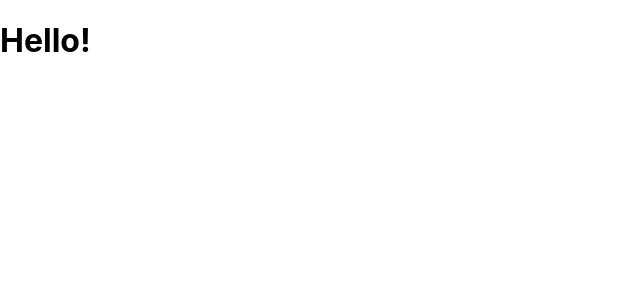
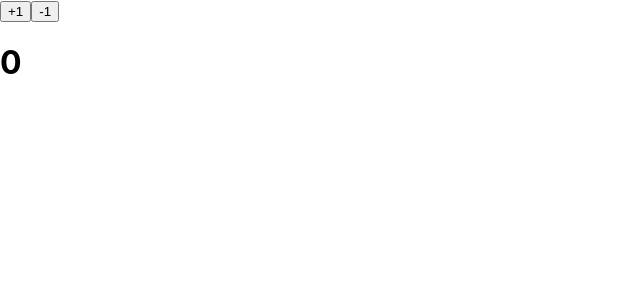
Before and after one commit to AivazovskiiRoman/redux-saga, a React (Create React App) app: page / in a window 1280 px wide. Shown: the top 300 px of the page, without its empty margins (0-640 px from the left). Built offline with nearby package versions, Linux system fonts and the light colour scheme.

Commit message:
added counter to redux

```diff
--- a/src/App.js
+++ b/src/App.js
@@ -1,5 +1,25 @@
+import { useSelector, useDispatch } from "react-redux";
+import { decreaseCount, increaseCount } from "./redux/actions/actionCreator";
+
 const App = () => {
-  return <h1>Hello!</h1>;
+  const count = useSelector((store) => store?.counter?.count);
+  const dispatch = useDispatch();
+
+  const handleIncrease = () => {
+    dispatch(increaseCount());
+  };
+
+  const handleDecrease = () => {
+    dispatch(decreaseCount());
+  };
+
+  return (
+    <div>
+      <button onClick={handleIncrease}>+1</button>
+      <button onClick={handleDecrease}>-1</button>
+      <h1>{count}</h1>
+    </div>
+  );
 };
 
 export default App;
--- a/src/index.js
+++ b/src/index.js
@@ -1,13 +1,17 @@
-import React from 'react';
-import ReactDOM from 'react-dom/client';
-import './index.css';
-import App from './App';
-import reportWebVitals from './reportWebVitals';
+import React from "react";
+import ReactDOM from "react-dom/client";
+import { Provider } from "react-redux";
+import store from "./redux/store";
+import "./index.css";
+import App from "./App";
+import reportWebVitals from "./reportWebVitals";
 
-const root = ReactDOM.createRoot(document.getElementById('root'));
+const root = ReactDOM.createRoot(document.getElementById("root"));
 root.render(
   <React.StrictMode>
-    <App />
+    <Provider store={store}>
+      <App />
+    </Provider>
   </React.StrictMode>
 );
 
--- /dev/null
+++ b/src/redux/actions/actionCreator.js
@@ -0,0 +1,9 @@
+import { INCREASE_COUNT, DECREASE_COUNT } from "../constants";
+
+export const increaseCount = () => ({
+  type: INCREASE_COUNT,
+});
+
+export const decreaseCount = () => ({
+  type: DECREASE_COUNT,
+});
--- /dev/null
+++ b/src/redux/constants.js
@@ -0,0 +1,2 @@
+export const INCREASE_COUNT = "INCREASE_COUNT";
+export const DECREASE_COUNT = "DECREASE_COUNT";
--- /dev/null
+++ b/src/redux/reducers/counter.js
@@ -0,0 +1,14 @@
+import { INCREASE_COUNT, DECREASE_COUNT } from "../constants";
+
+const counter = (state = { count: 0 }, { type }) => {
+  switch (type) {
+    case INCREASE_COUNT:
+      return { ...state, count: state.count + 1 };
+    case DECREASE_COUNT:
+      return { ...state, count: state.count - 1 };
+    default:
+      return state;
+  }
+};
+
+export default counter;
--- /dev/null
+++ b/src/redux/reducers/index.js
@@ -0,0 +1,8 @@
+import { combineReducers } from "redux";
+import counter from "./counter";
+
+const reducer = combineReducers({
+  counter,
+});
+
+export default reducer;
--- /dev/null
+++ b/src/redux/store.js
@@ -0,0 +1,14 @@
+import { createStore, compose } from "redux";
+import reducer from "./reducers";
+
+const composeEnhancers =
+  typeof window === "object" && window.__REDUX_DEVTOOLS_EXTENSION_COMPOSE__
+    ? window.__REDUX_DEVTOOLS_EXTENSION_COMPOSE__({})
+    : compose;
+
+const configureStore = (preloadedState) =>
+  createStore(reducer, preloadedState, composeEnhancers());
+
+const store = configureStore({});
+
+export default store;
```
